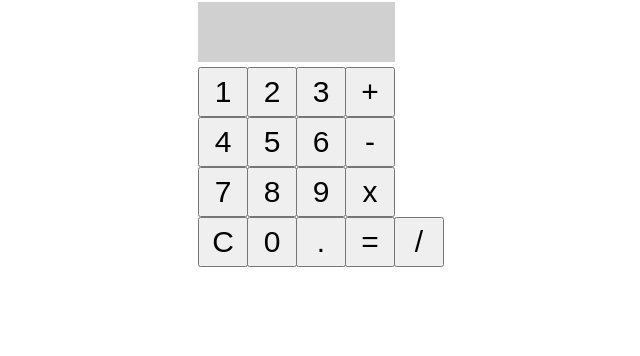
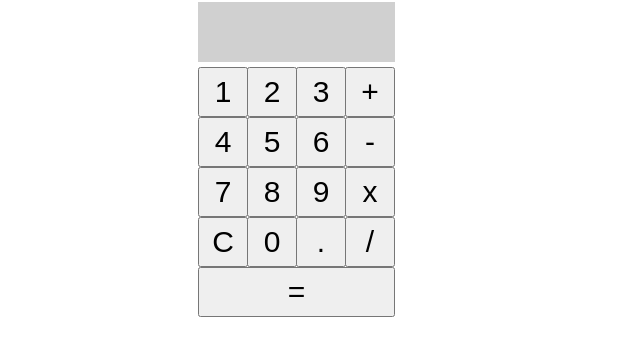
Before and after one commit to sabrams86/calculator, a plain HTML site: page index.html in a window 1280 px wide. Shown: the part 78-434 px from the top of the page, without its empty margins (2-642 px from the left). Drawn offline with Linux system fonts and the light colour scheme.

Commit message:
reworked button layout for decimal

```diff
--- a/assets/css/app.css
+++ b/assets/css/app.css
@@ -34,3 +34,8 @@ h1 {
   background-color: #D0D0D0;
   padding: 5px;
 }
+
+.equals {
+  display: inline-block;
+  width: 197px;
+}
--- a/index.html
+++ b/index.html
@@ -38,9 +38,11 @@
         <button class="button number" type="button" name="clear">C</button>
         <button class="button number" type="button" name="zero">0</button>
         <button class="button number" type="button" name="dot">.</button>
-        <button class="button number" type="button" name="equals">=</button>
 
         <button class="button operator" type="button" name="divided_by">/</button>
+      </div>
+      <div class="row5">
+        <button class="button equals" type="button" name="equals">=</button>
       </div>
     </div>
 
```
